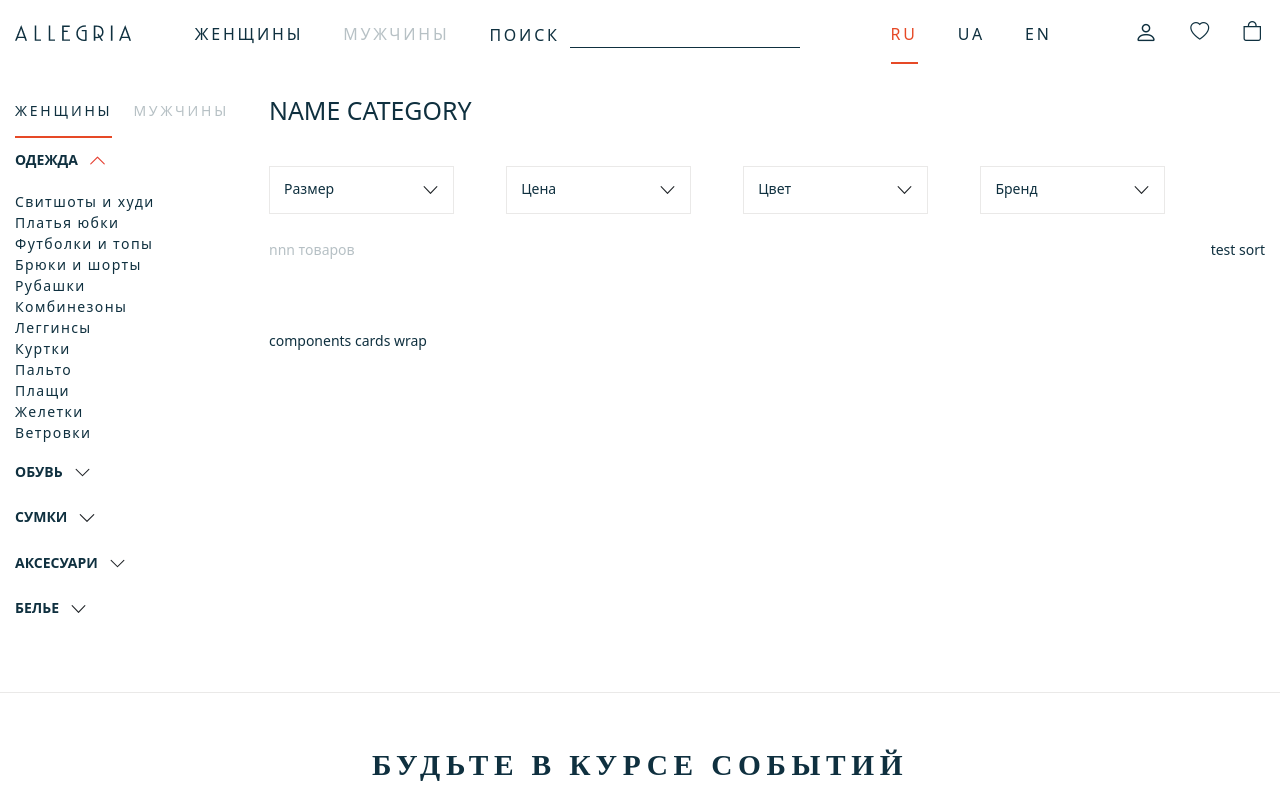
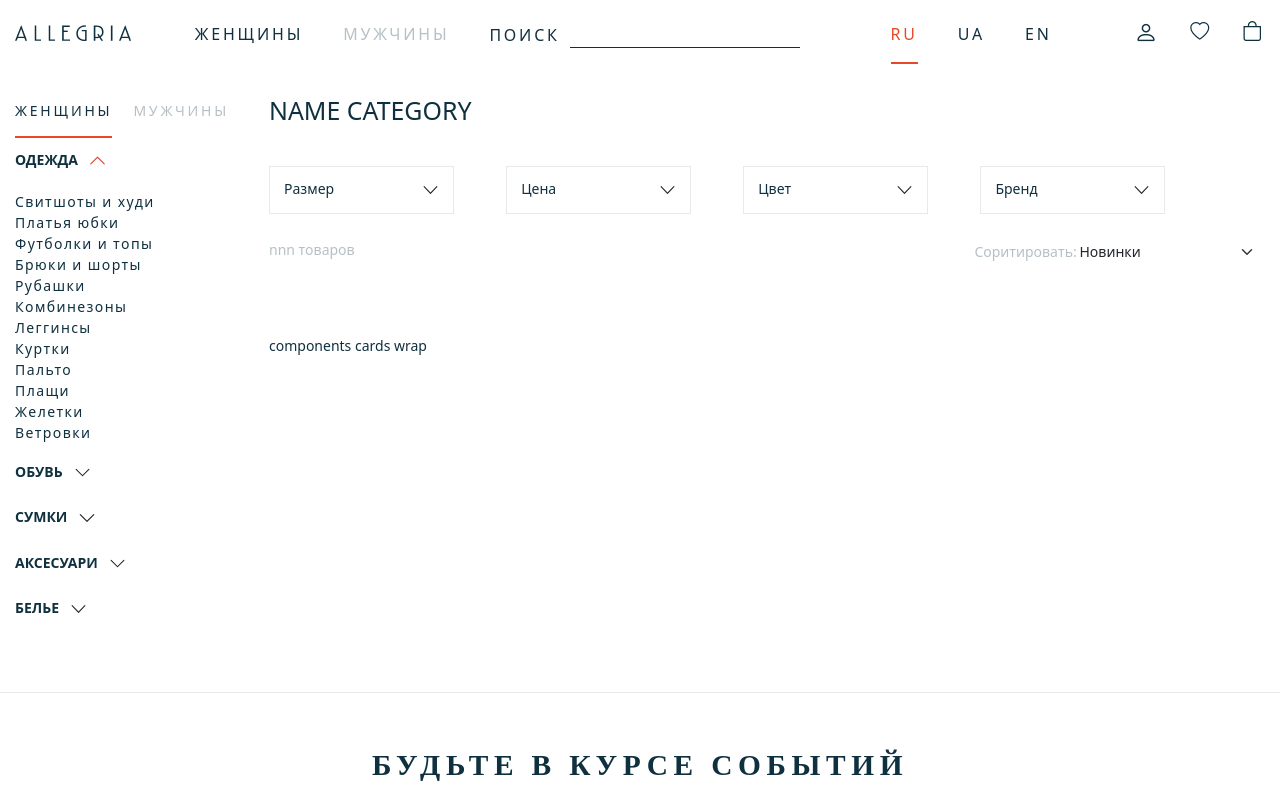
Before and after one commit to MariiaUdovytska/Allegria-Womens-Clothing-Store, a React (Create React App) app in the folder allegria-womens-clothing-store/: page /productCardsPage in a window 1280 px wide. Shown: the top 800 px of the page. Built offline with nearby package versions, Linux system fonts and the light colour scheme.

Commit message:
add component and styles for SortProducts

```diff
--- a/allegria-womens-clothing-store/src/css/productCardsPage/sortProducts.css
+++ b/allegria-womens-clothing-store/src/css/productCardsPage/sortProducts.css
@@ -0,0 +1,12 @@
+.sort{
+	display: flex;
+	flex-direction: row;
+	align-items: center;
+}
+.sort .form-select{
+	padding: 0.2rem 2.25rem 0.2rem 0.2rem;
+	border: none;
+}
+.sort .form-select:focus{
+	box-shadow: none;
+}
--- a/allegria-womens-clothing-store/src/productCardsPage/SortProducts.js
+++ b/allegria-womens-clothing-store/src/productCardsPage/SortProducts.js
@@ -1,11 +1,19 @@
-
 import React from 'react';
 import '../css/productCardsPage/sortProducts.css';
+import { Form } from 'react-bootstrap';
 
 function SortProducts() {
 	return (
 		<div className='sort'>
-			test sort
+			<span>Соритировать:</span>
+			<div className='sort__accordion menu-detailed__accordion'>
+				<Form.Select aria-label="Новинки">
+					<option>Новинки</option>
+					<option value="1">По возрастанию цены</option>
+					<option value="2">По убыванию цены</option>
+				</Form.Select>
+			</div>
+
 		</div>
 	);
 }
```
